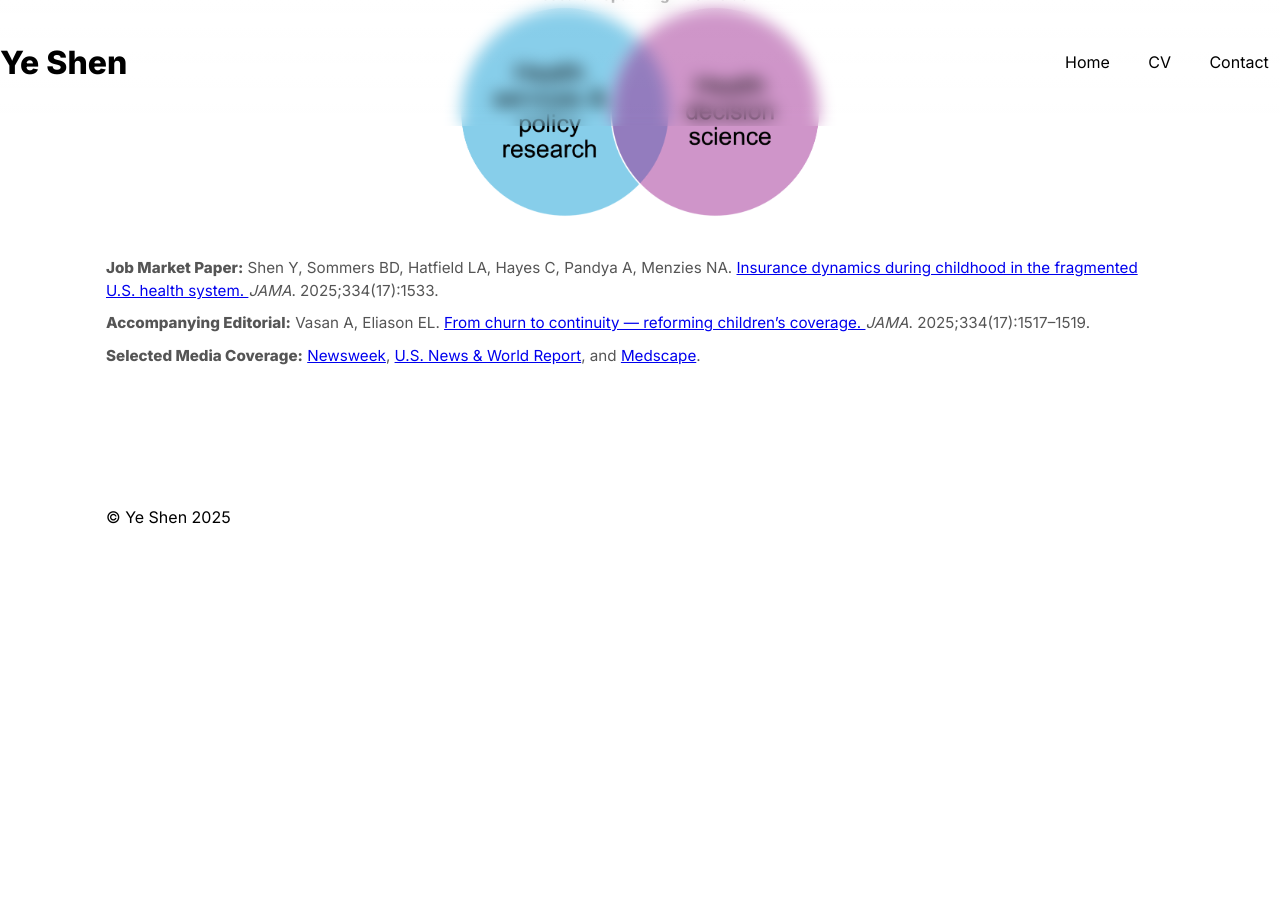
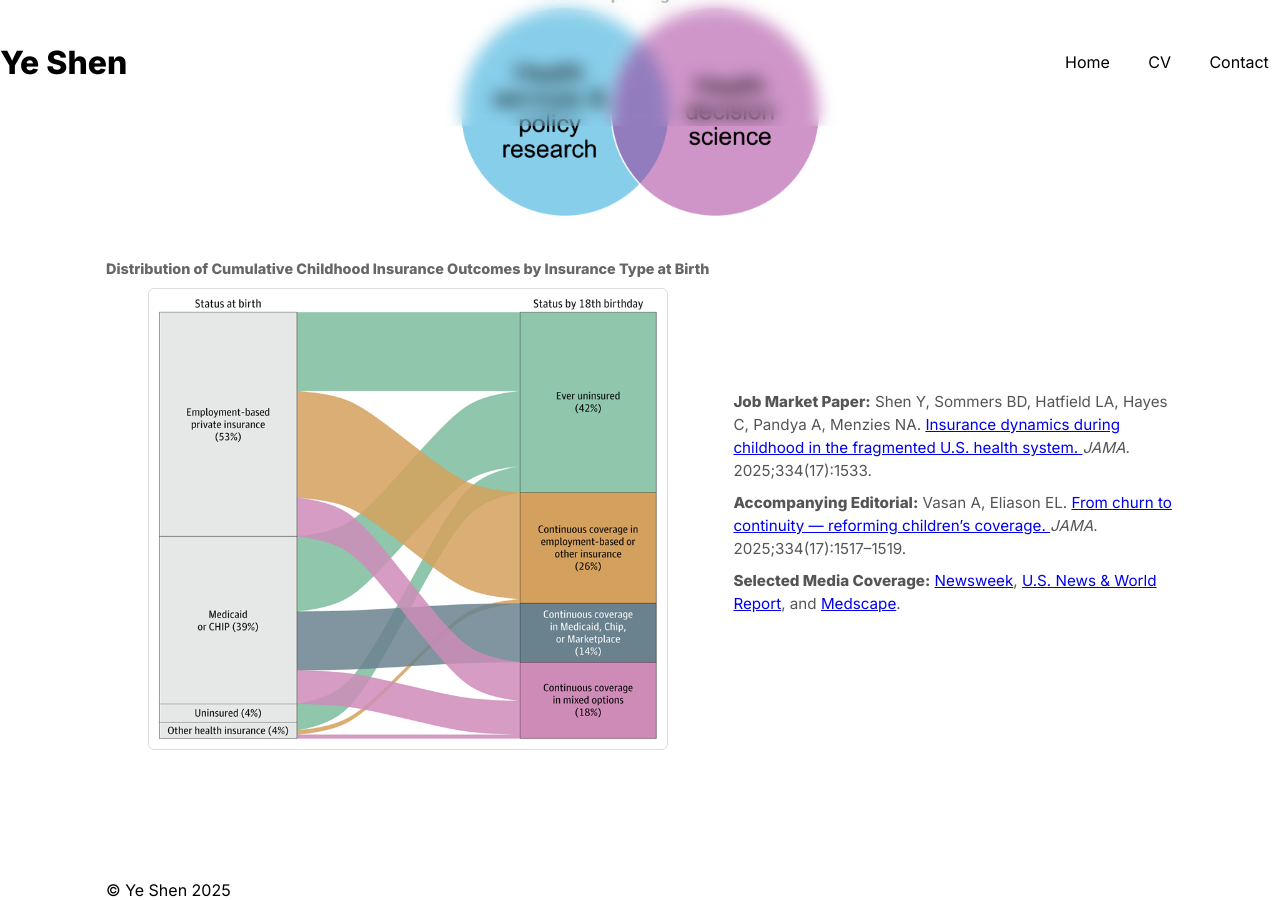
Before and after one commit to yshen11/yeshen-site, a Jekyll site: the page built from index.md, in a window 1280 px wide and 900 px high, scrolled down 732 px. Built offline with Jekyll 4.4.1, drawn with Linux system fonts in a browser that asks for light colours; before the commit the page ends 1311 px from its top, so only the background shows below that; some of the changed lines change nothing that is shown.

Commit message:
Update index.md

```diff
--- a/index.md
+++ b/index.md
@@ -43,60 +43,60 @@ title: Home
   </figure>
 
 
-<figure style="
-  margin:0;
-  display:grid;
-  grid-template-columns: auto 1fr;
-  column-gap:1.5rem;
-  align-items:center;">
+  <figure style="
+    margin:0;
+    display:grid;
+    grid-template-columns: auto 1fr; /* left: caption+image | right: refs */
+    column-gap:1.5rem;
+    align-items:center;
+  ">
+    <!-- Left side: caption above image -->
+    <div style="display:flex; flex-direction:column; align-items:center;">
+      <figcaption style="text-align:center; font-size:0.9rem; color:#666; margin-bottom:.5rem;">
+        <b>Distribution of Cumulative Childhood Insurance Outcomes by Insurance Type at Birth</b>
+      </figcaption>
 
-  <!-- Left side of second figure>
-  <div style="display:flex; flex-direction:column; align-items:center;">
-    <figcaption style="text-align:center; font-size:0.9rem; color:#666; margin-bottom:.5rem;">
-      <b>Distribution of Cumulative Childhood Insurance Outcomes by Insurance Type at Birth</b>
-    </figcaption>
-
-    <img
-      src="{{ '/assets/img/childhoodinsurancefig3.png' | relative_url }}"
-      alt="Childhood insurance coverage flow diagram"
-      style="display:block; width:100%; max-width:520px; height:auto; border:1px solid #ddd; border-radius:6px; padding:6px;"
-      loading="eager"
-    />
-  </div>
-
-  <!-- Right side of second figure -->
-  <div class="refs" style="
-    font-size:0.95rem;
-    align-self:center;
-    color:#555;
-    line-height:1.5;">
-  <div class="refs__item" style="margin-bottom:.6rem;">
-      <strong class="refs__label">Job Market Paper:</strong>
-      Shen Y, Sommers BD, Hatfield LA, Hayes C, Pandya A, Menzies NA.
-      <a class="refs__link" href="https://jamanetwork.com/journals/jama/article-abstract/2839299" target="_blank" rel="noopener">
-        Insurance dynamics during childhood in the fragmented U.S. health system.
-      </a>
-      <i>JAMA</i>. 2025;334(17):1533.
+      <img
+        src="{{ '/assets/img/childhoodinsurancefig3.png' | relative_url }}"
+        alt="Childhood insurance coverage flow diagram"
+        style="display:block; width:100%; max-width:520px; height:auto; border:1px solid #ddd; border-radius:6px; padding:6px;"
+        loading="eager"
+      />
     </div>
 
-    <div class="refs__item" style="margin-bottom:.6rem; color:#555; line-height:1.5;">
-      <strong class="refs__label">Accompanying Editorial:</strong>
-      Vasan A, Eliason EL.
-      <a class="refs__link" href="https://jamanetwork.com/journals/jama/article-abstract/2839304" target="_blank" rel="noopener">
-        From churn to continuity — reforming children’s coverage.
-      </a>
-      <i>JAMA</i>. 2025;334(17):1517–1519.
+    <!-- Right side: refs (center-right aligned) -->
+    <div class="refs" style="
+      font-size:0.95rem;
+      align-self:center;
+      color:#555;
+      line-height:1.5;
+    ">
+      <div class="refs__item" style="margin-bottom:.6rem;">
+        <strong class="refs__label">Job Market Paper:</strong>
+        Shen Y, Sommers BD, Hatfield LA, Hayes C, Pandya A, Menzies NA.
+        <a class="refs__link" href="https://jamanetwork.com/journals/jama/article-abstract/2839299" target="_blank" rel="noopener">
+          Insurance dynamics during childhood in the fragmented U.S. health system.
+        </a>
+        <i>JAMA</i>. 2025;334(17):1533.
+      </div>
+
+      <div class="refs__item" style="margin-bottom:.6rem;">
+        <strong class="refs__label">Accompanying Editorial:</strong>
+        Vasan A, Eliason EL.
+        <a class="refs__link" href="https://jamanetwork.com/journals/jama/article-abstract/2839304" target="_blank" rel="noopener">
+          From churn to continuity — reforming children’s coverage.
+        </a>
+        <i>JAMA</i>. 2025;334(17):1517–1519.
+      </div>
+
+      <div class="refs__item">
+        <strong class="refs__label">Selected Media Coverage:</strong>
+        <a class="refs__link" href="https://www.newsweek.com/most-american-children-rely-on-medicaid-chip-they-could-soon-be-at-risk-10808876" target="_blank" rel="noopener">Newsweek</a>,
+        <a class="refs__link" href="https://www.usnews.com/news/health-news/articles/2025-09-29/most-american-kids-rely-on-medicaid-chip-insurance" target="_blank" rel="noopener">U.S. News &amp; World Report</a>, and
+        <a class="refs__link" href="https://www.medscape.com/viewarticle/us-children-face-gaps-health-insurance-coverage-2025a1000psd" target="_blank" rel="noopener">Medscape</a>.
+      </div>
     </div>
-
-    <div class="refs__item" style="margin-bottom:.6rem; color:#555; line-height:1.5;">
-      <strong class="refs__label">Selected Media Coverage:</strong>
-      <a class="refs__link" href="https://www.newsweek.com/most-american-children-rely-on-medicaid-chip-they-could-soon-be-at-risk-10808876" target="_blank" rel="noopener">Newsweek</a>,
-      <a class="refs__link" href="https://www.usnews.com/news/health-news/articles/2025-09-29/most-american-kids-rely-on-medicaid-chip-insurance" target="_blank" rel="noopener">U.S. News &amp; World Report</a>, and
-      <a class="refs__link" href="https://www.medscape.com/viewarticle/us-children-face-gaps-health-insurance-coverage-2025a1000psd" target="_blank" rel="noopener">Medscape</a>.
-    </div>
-  </div>
-
-</figure>
+  </figure>
 
 
 </section>
```
